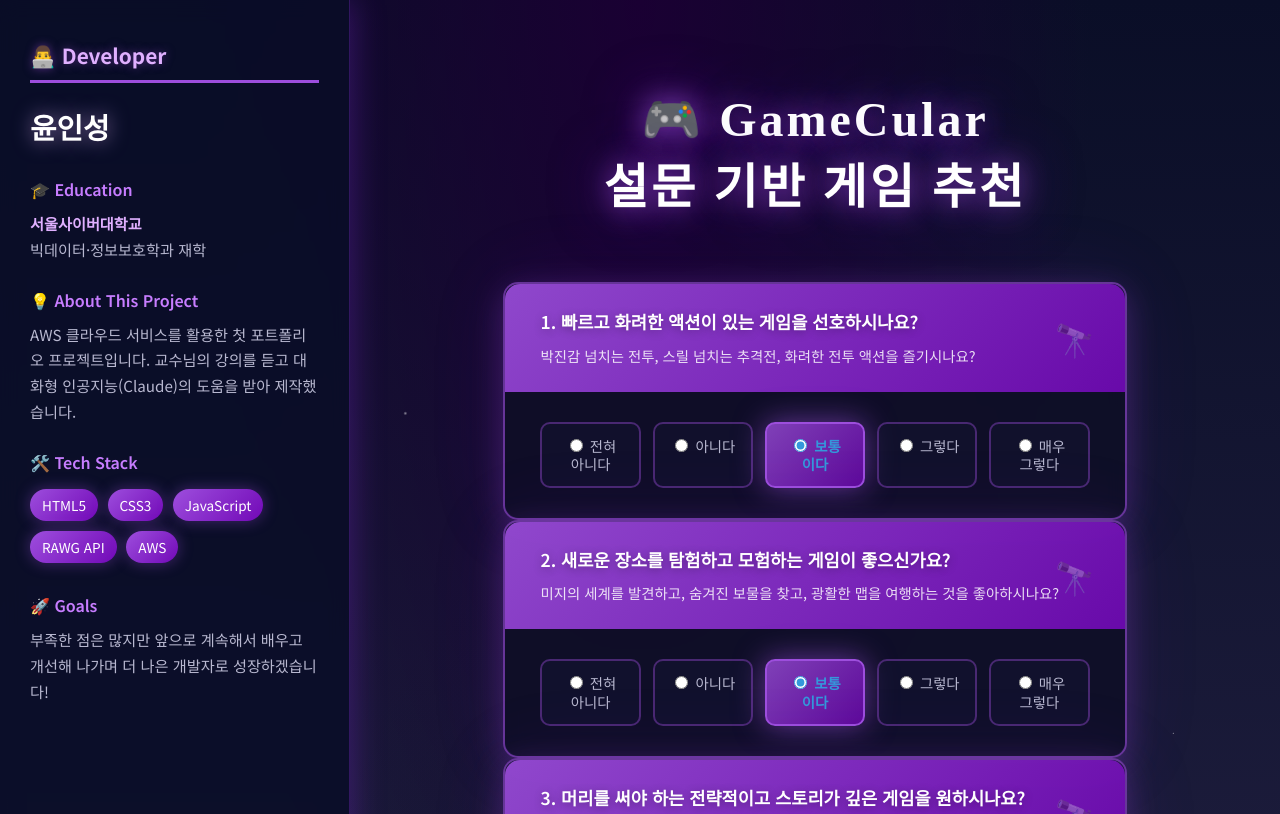
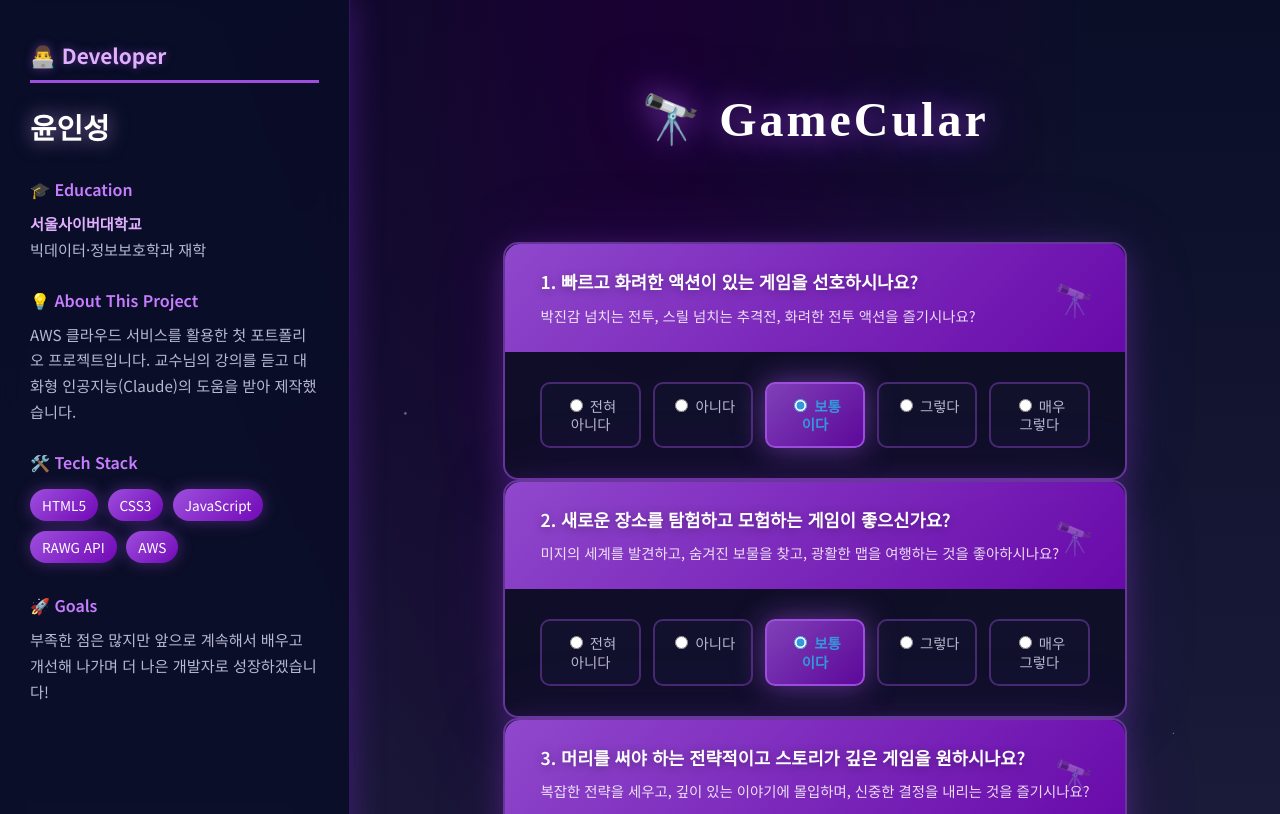
Before and after one commit to Darkin118/GameCular, a plain HTML site: page index.html in a window 1280 px wide. Shown: the top 814 px of the page. Drawn offline with Linux system fonts and the light colour scheme; no server answers; a web font is replaced by a local one.

Commit message:
사이트 2차 대격변

```diff
--- a/index.html
+++ b/index.html
@@ -163,9 +163,10 @@ h1 {
 .survey-container {
     display: flex;
     flex-direction: column;
-    gap: 50px;
-    margin-bottom: 50px;
+    gap: 120px;
+    margin-bottom: 80px;
     width: 100%;
+    padding: 30px 0;
 }
 
 fieldset {
@@ -469,7 +470,7 @@ small {
     <!-- 메인 컨텐츠 -->
     <main class="main-content">
     <div class="container">
-        <h1>🎮 GameCular<br>설문 기반 게임 추천</h1>
+        <h1>🔭 GameCular</h1>
 
         <div class="survey-container">
         <form id="survey-form">
@@ -789,7 +790,7 @@ function displayRecommendation(game, genres) {
         }).join('')
         : '';
 
-    const retryButton = '<button onclick="recommendGame()" style="margin-top:15px;padding:10px 20px;background:linear-gradient(135deg,#7e57c2 0%,#5e35b1 100%);color:white;border:none;border-radius:20px;cursor:pointer;font-size:0.9rem;transition:transform 0.2s;box-shadow:0 4px 10px rgba(126,87,194,0.3);" onmouseover="this.style.transform=\'scale(1.05)\'" onmouseout="this.style.transform=\'scale(1)\';this.style.boxShadow=\'0 4px 10px rgba(126,87,194,0.3)\'">🎲 다른 게임 추천받기</button>';
+    const retryButton = '<button onclick="recommendGame()" style="margin-top:15px;padding:10px 20px;background:linear-gradient(135deg,rgba(157,78,221,0.8) 0%,rgba(114,9,183,0.8) 100%);color:white;border:2px solid rgba(199,125,255,0.5);border-radius:20px;cursor:pointer;font-size:0.9rem;transition:all 0.3s;box-shadow:0 4px 20px rgba(157,78,221,0.4);" onmouseover="this.style.transform=\'scale(1.05)\';this.style.boxShadow=\'0 6px 30px rgba(157,78,221,0.6)\'" onmouseout="this.style.transform=\'scale(1)\';this.style.boxShadow=\'0 4px 20px rgba(157,78,221,0.4)\'">🎲 다른 게임 추천받기</button>';
 
     resultArea.classList.remove('hidden');
     resultArea.innerHTML = `
```
